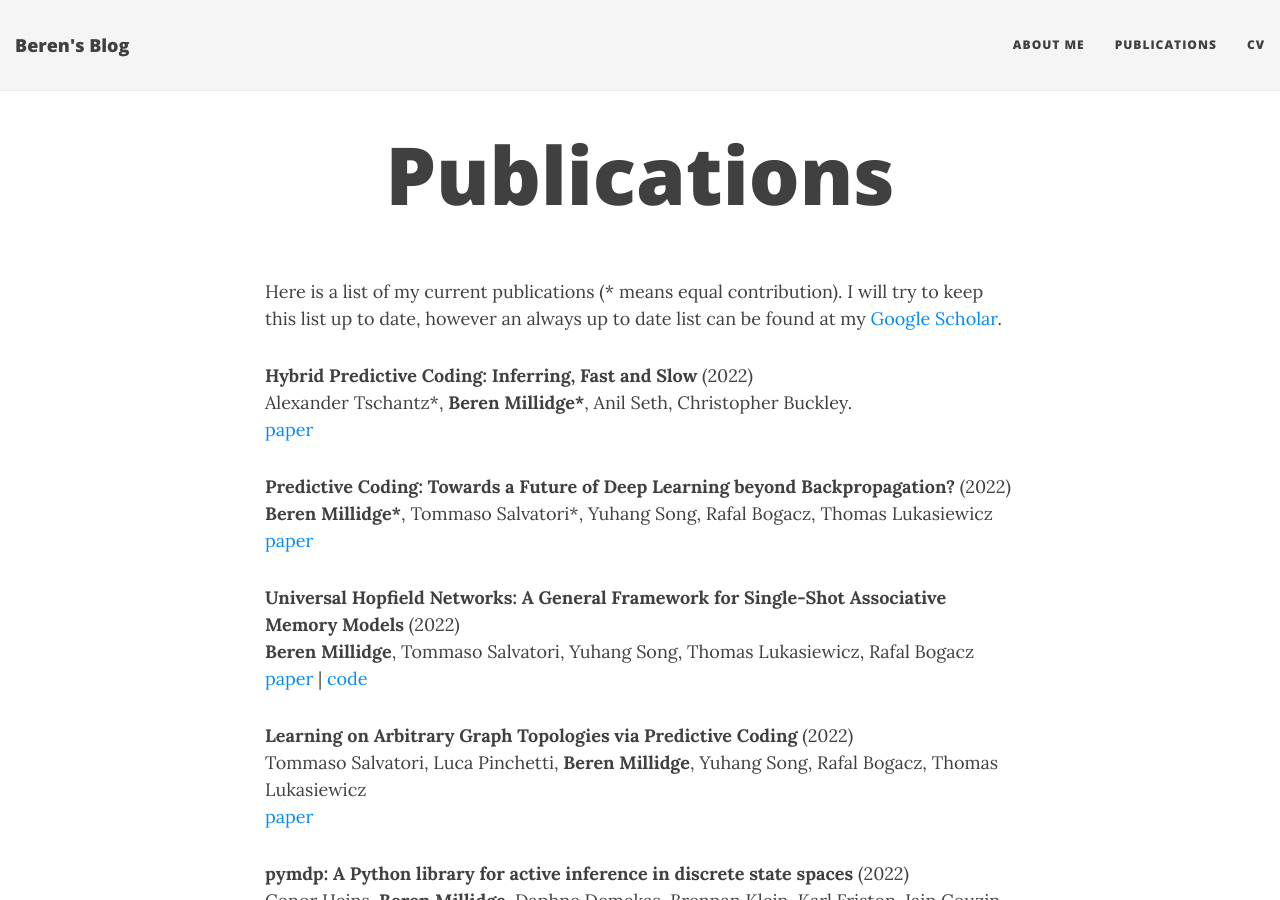
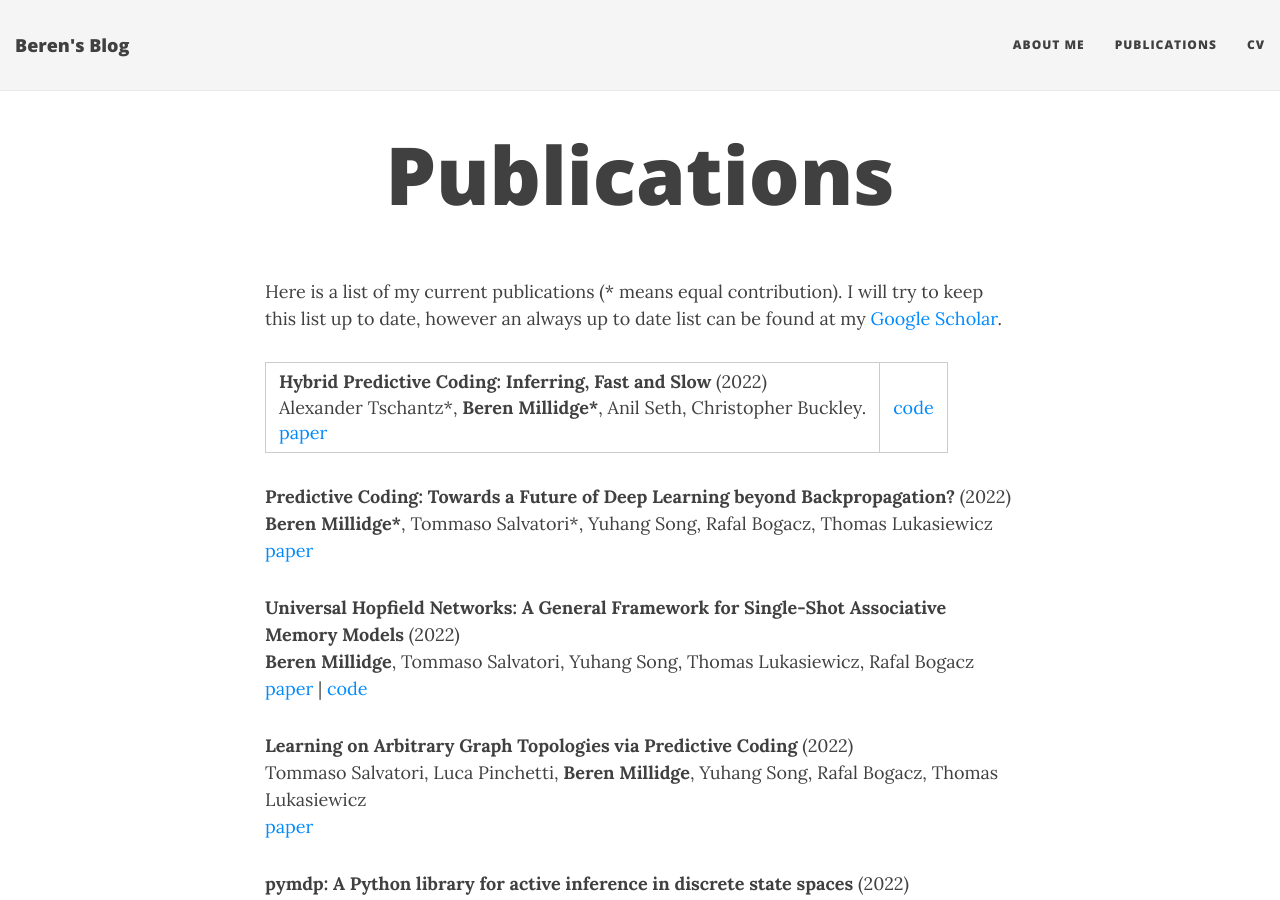
Before and after one commit to BerenMillidge/BerenMillidge.github.io, a Jekyll site: the page built from publications.md, in a window 1280 px wide and 900 px high. Built offline with Jekyll 4.4.1, drawn with Linux system fonts in a browser that asks for light colours; nearby versions of some CDN libraries.

Commit message:
hybrid paper complete!

```diff
--- a/publications.md
+++ b/publications.md
@@ -5,7 +5,7 @@
 
 Here is a list of my current publications (* means equal contribution). I will try to keep this list up to date, however an always up to date list can be found at my [Google Scholar](https://scholar.google.com/citations?user=3GGkFTkAAAAJ&hl=en&oi=ao).
 
-**Hybrid Predictive Coding: Inferring, Fast and Slow** (2022) <br /> Alexander Tschantz\*, **Beren Millidge\***, Anil Seth, Christopher Buckley. <br /> [paper]()
+**Hybrid Predictive Coding: Inferring, Fast and Slow** (2022) <br /> Alexander Tschantz\*, **Beren Millidge\***, Anil Seth, Christopher Buckley. <br /> [paper](https://arxiv.org/abs/2204.02169) | [code](https://github.com/alec-tschantz/pybrid)
 
 **Predictive Coding: Towards a Future of Deep Learning beyond Backpropagation?** (2022) <br /> **Beren Millidge\***, Tommaso Salvatori\*, Yuhang Song, Rafal Bogacz, Thomas Lukasiewicz <br /> [paper](https://arxiv.org/pdf/2202.09467.pdf)
 
```
